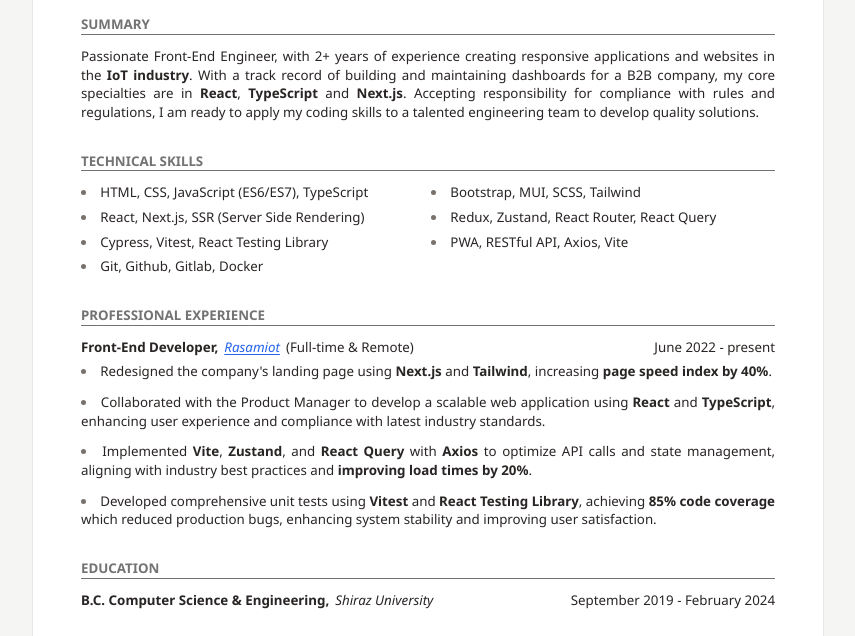
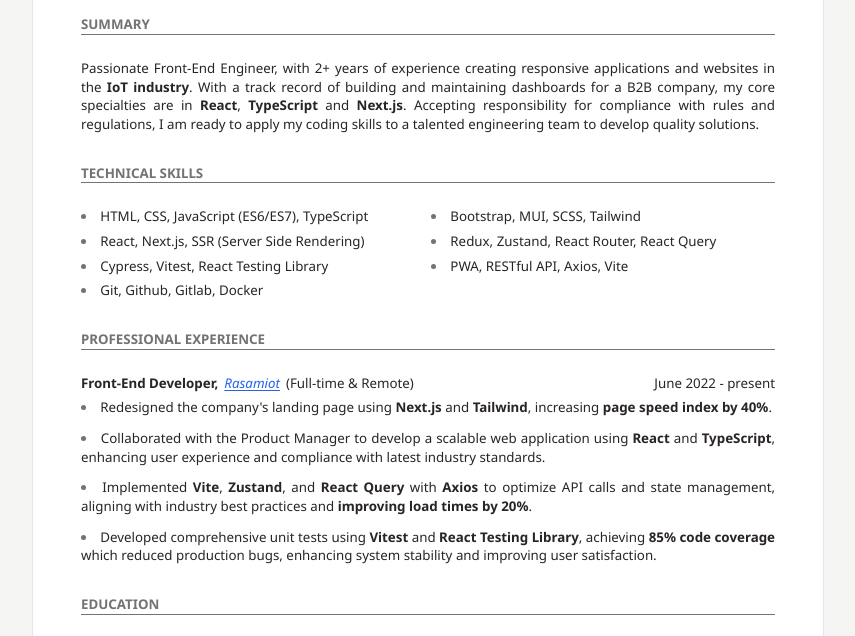
Before and after one commit to HessamCheraghi/resume, an Astro site: page / in a window 1280 px wide. Shown: the part 301-937 px from the top of the page, without its empty margins (212-1067 px from the left). Built offline with nearby package versions, Linux system fonts and the light colour scheme; Astro itself is replaced by a stand-in of ours.

Commit message:
fix: graduation date into what university believes

```diff
--- a/src/components/Education.astro
+++ b/src/components/Education.astro
@@ -5,7 +5,7 @@ const education = [
   {
     schoolName: "Shiraz University",
     major: "B.C. Computer Science & Engineering",
-    duration: "September 2019 - February 2024",
+    duration: "September 2019 - July 2024",
   },
 ];
 ---
--- a/src/components/ui/Section.astro
+++ b/src/components/ui/Section.astro
@@ -5,7 +5,7 @@ interface Props {
 const { title } = Astro.props;
 ---
 
-<section id={title} class="flex flex-col gap-2 pb-4 pt-1">
+<section id={title} class="flex flex-col gap-4 pb-4 pt-1">
   <h2 class="border-b border-neutral-500 font-bold uppercase text-neutral-500">
     {title}
   </h2>
```
